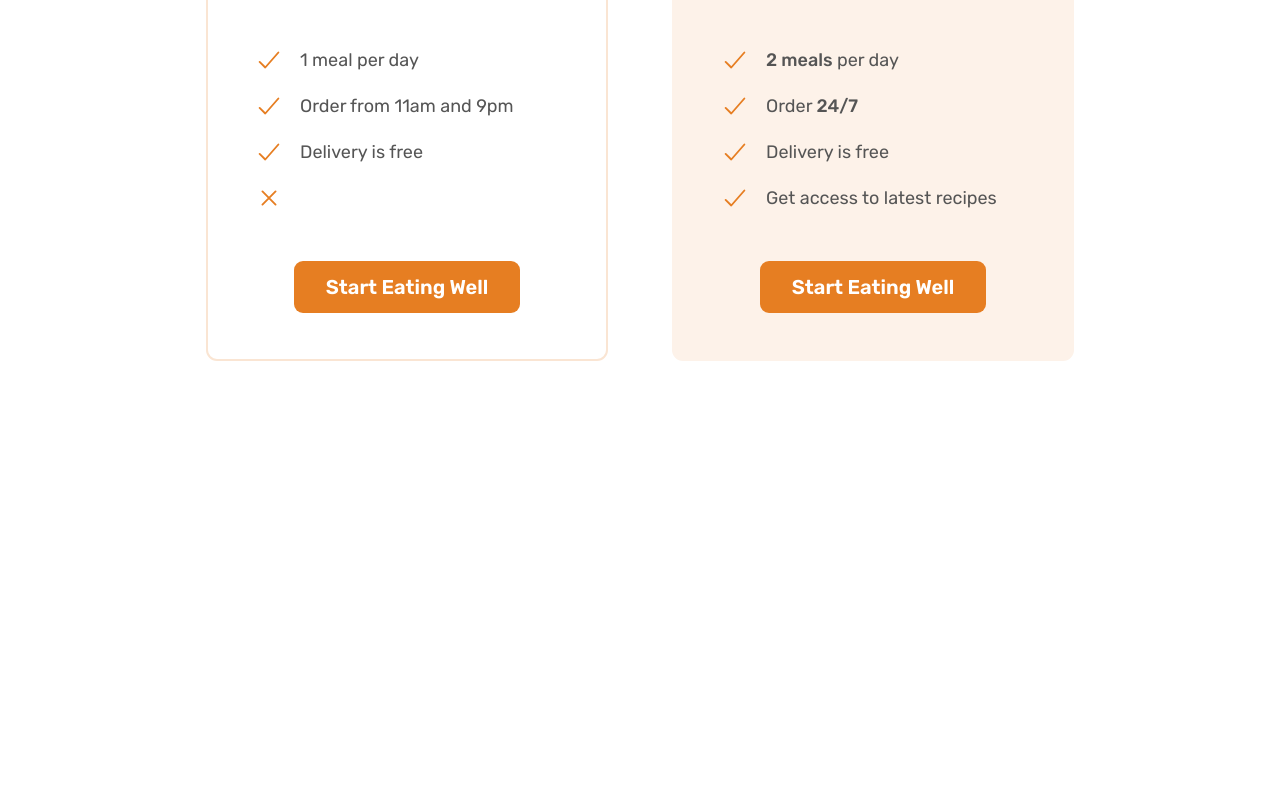
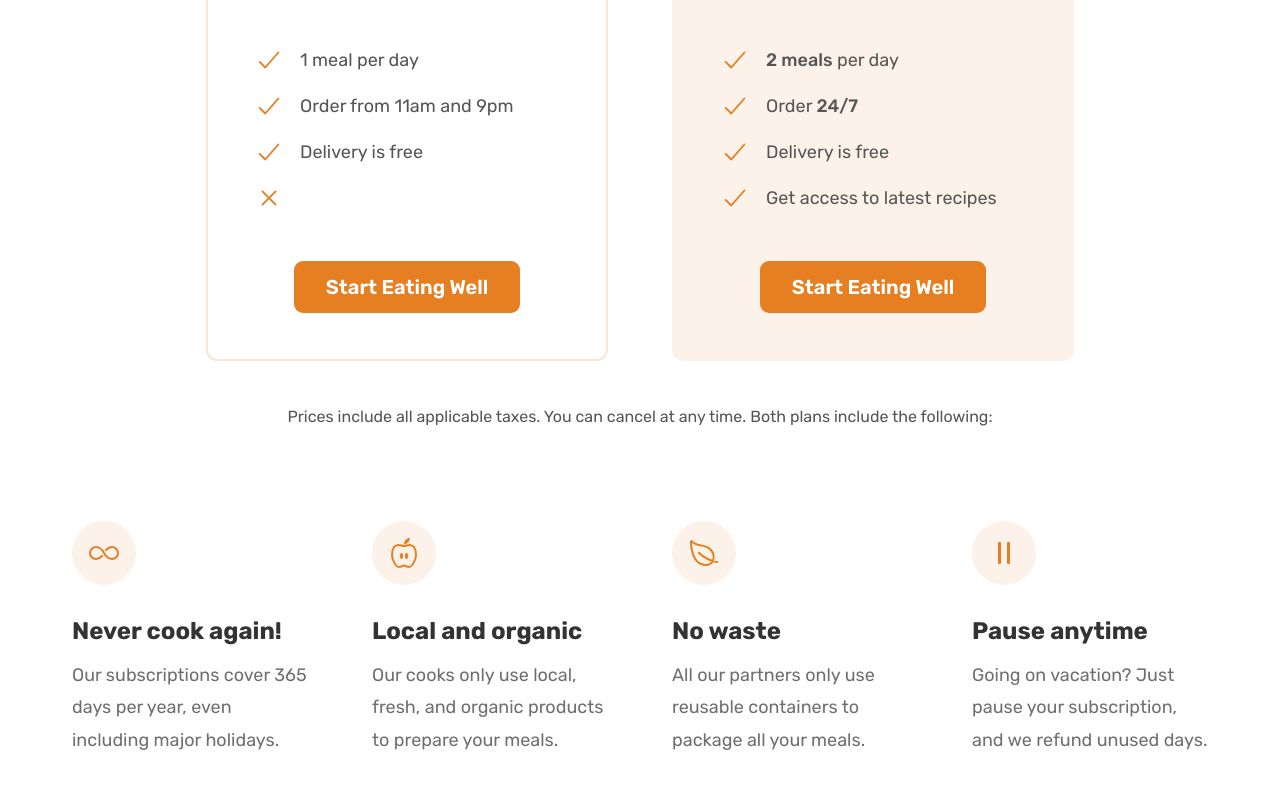
Before and after one commit to Steven-McGinnis/Omnifood, a plain HTML site: page index.html in a window 1280 px wide. Shown: the part 5085-5874 px from the top of the page. Before the commit the page ends 5542 px from the top, so only its background shows below. Drawn offline with nearby package versions, Linux system fonts and the light colour scheme.

Commit message:
Feature Section

```diff
--- a/css/general.css
+++ b/css/general.css
@@ -99,6 +99,10 @@ body {
   display: grid;
   row-gap: 9.6rem;
   column-gap: 6.4rem;
+}
+
+.grid:not(:last-child) {
+  margin-bottom: 9.6rem;
 }
 
 .grid--2--cols {
--- a/css/style.css
+++ b/css/style.css
@@ -437,3 +437,31 @@
   text-align: center;
   margin-top: 4.8rem;
 }
+
+.plan-details {
+  font-size: 1.6rem;
+  text-align: center;
+}
+
+.feature-icon {
+  color: #e67e22;
+  height: 3.2rem;
+  width: 3.2rem;
+  margin-bottom: 3.2rem;
+  background-color: #fdf2e9;
+  border-radius: 50%;
+  padding: 1.6rem;
+}
+
+.feature-title {
+  font-size: 2.4rem;
+  font-weight: 700;
+  color: #333;
+  margin-bottom: 1.6rem;
+}
+
+.feature-text {
+  font-size: 1.8rem;
+  line-height: 1.8;
+  color: #6f6f6f;
+}
--- a/index.html
+++ b/index.html
@@ -500,7 +500,7 @@
           </h2>
         </div>
 
-        <div class="container grid grid--2--cols">
+        <div class="container grid grid--2--cols margin-bottom-md">
           <div class="pricing-plan pricing-plan--starter">
             <div class="plan-header">
               <p class="plan-name">Starter</p>
@@ -583,6 +583,56 @@
             </div>
           </div>
         </div>
+
+        <div class="container grid">
+          <aside class="plan-details">
+            Prices include all applicable taxes. You can cancel at any time.
+            Both plans include the following:
+          </aside>
+        </div>
+
+        <div class="container grid grid--4--cols">
+          <div class="feature">
+            <ion-icon
+              name="infinite-outline"
+              class="feature-icon"></ion-icon>
+            <p class="feature-title">Never cook again!</p>
+            <p class="feature-text">
+              Our subscriptions cover 365 days per year, even including major
+              holidays.
+            </p>
+          </div>
+          <div class="feature">
+            <ion-icon
+              name="nutrition-outline"
+              class="feature-icon"></ion-icon>
+            <p class="feature-title">Local and organic</p>
+            <p class="feature-text">
+              Our cooks only use local, fresh, and organic products to prepare
+              your meals.
+            </p>
+          </div>
+          <div class="feature">
+            <ion-icon
+              name="leaf-outline"
+              class="feature-icon"></ion-icon>
+            <p class="feature-title">No waste</p>
+            <p class="feature-text">
+              All our partners only use reusable containers to package all your
+              meals.
+            </p>
+          </div>
+          <div class="feature">
+            <ion-icon
+              name="pause-outline"
+              class="feature-icon"></ion-icon>
+            <p class="feature-title">Pause anytime</p>
+            <p class="feature-text">
+              Going on vacation? Just pause your subscription, and we refund
+              unused days.
+            </p>
+          </div>
+        </div>
       </section>
     </main>
     <script
```
